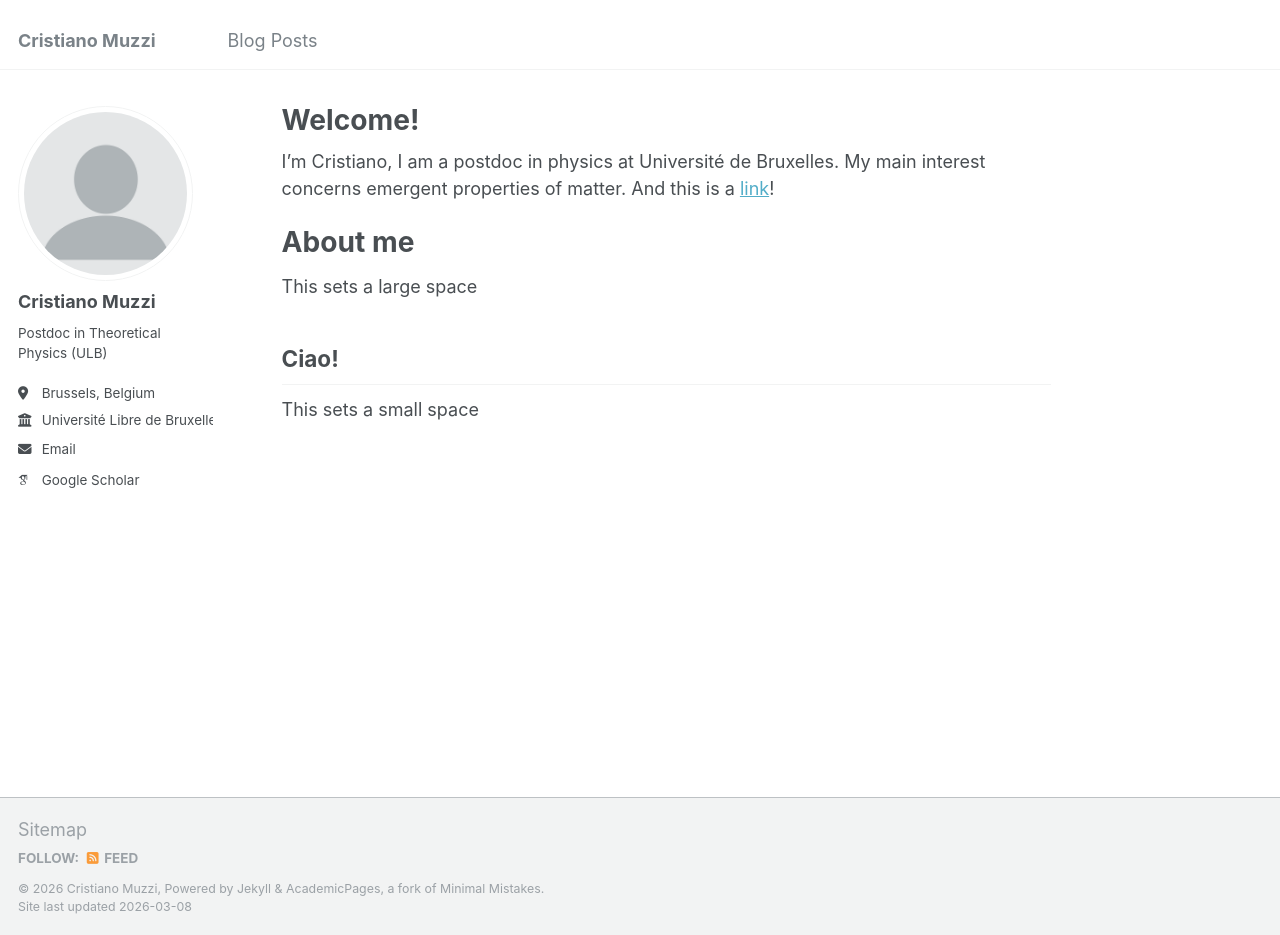
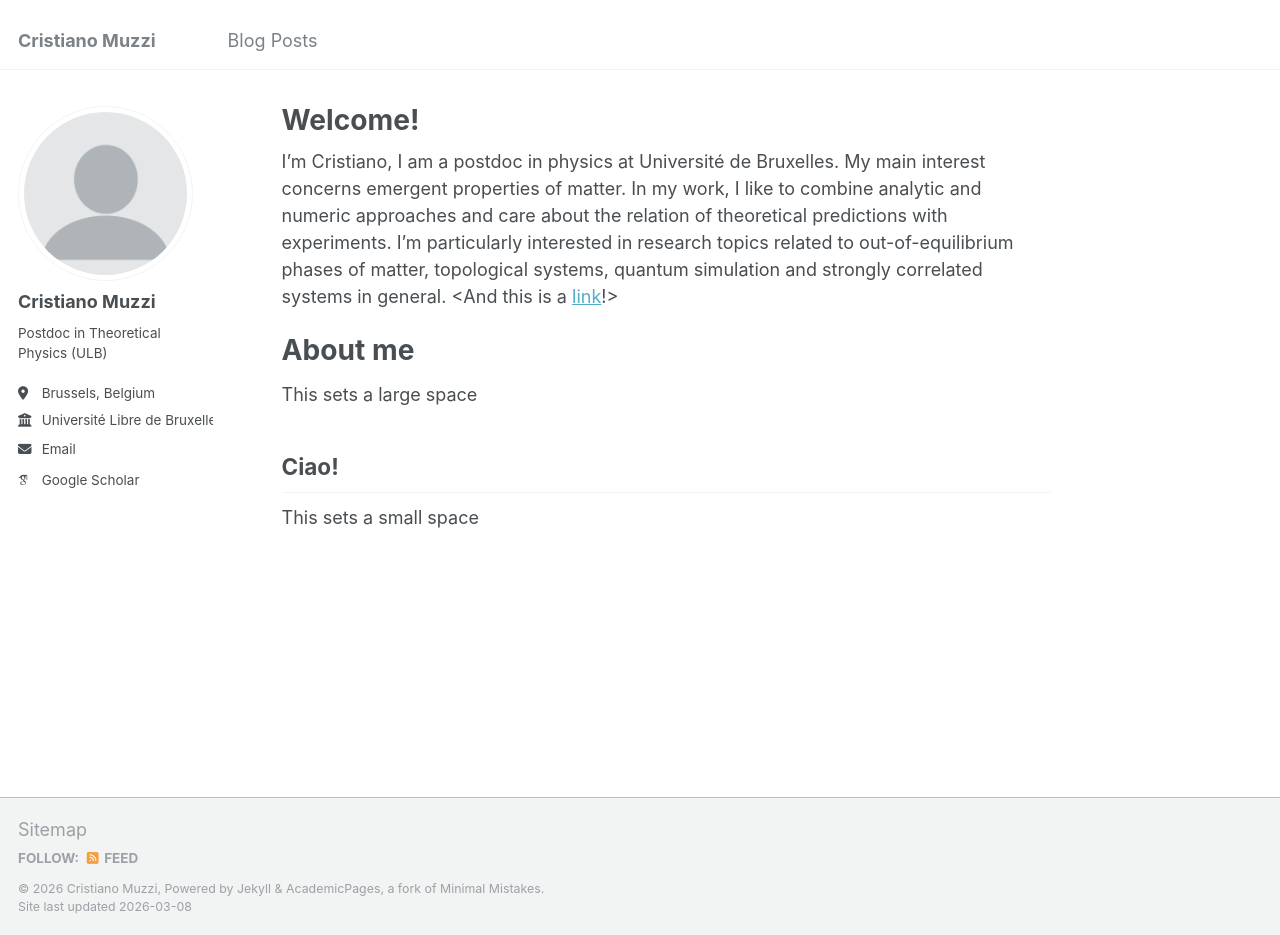
Before and after one commit to cristianomuzzi/cristianomuzzi.github.io, a Jekyll site: the page built from _pages/about.md, in a window 1280 px wide and 935 px high. Built offline with Jekyll 4.4.1, drawn with Linux system fonts in a browser that asks for light colours; some web fonts are replaced.

Commit message:
Update about page with detailed research interests
Expanded personal introduction and research interests.

```diff
--- a/_pages/about.md
+++ b/_pages/about.md
@@ -8,7 +8,8 @@ redirect_from:
 ---
 
 I'm Cristiano, I am a postdoc in physics at Université de Bruxelles. My main interest concerns emergent properties of matter.
-And this is a [link](https://www.youtube.com/watch?v=zg7REZbQ-A0&list=RDzg7REZbQ-A0&start_radio=1)!
+In my work, I like to combine analytic and numeric approaches and care about the relation of theoretical predictions with experiments. I’m particularly interested in research topics related to out-of-equilibrium phases of matter, topological systems, quantum simulation and strongly correlated systems in general.
+<And this is a [link](https://www.youtube.com/watch?v=zg7REZbQ-A0&list=RDzg7REZbQ-A0&start_radio=1)!>
 
 About me
 ======
```
